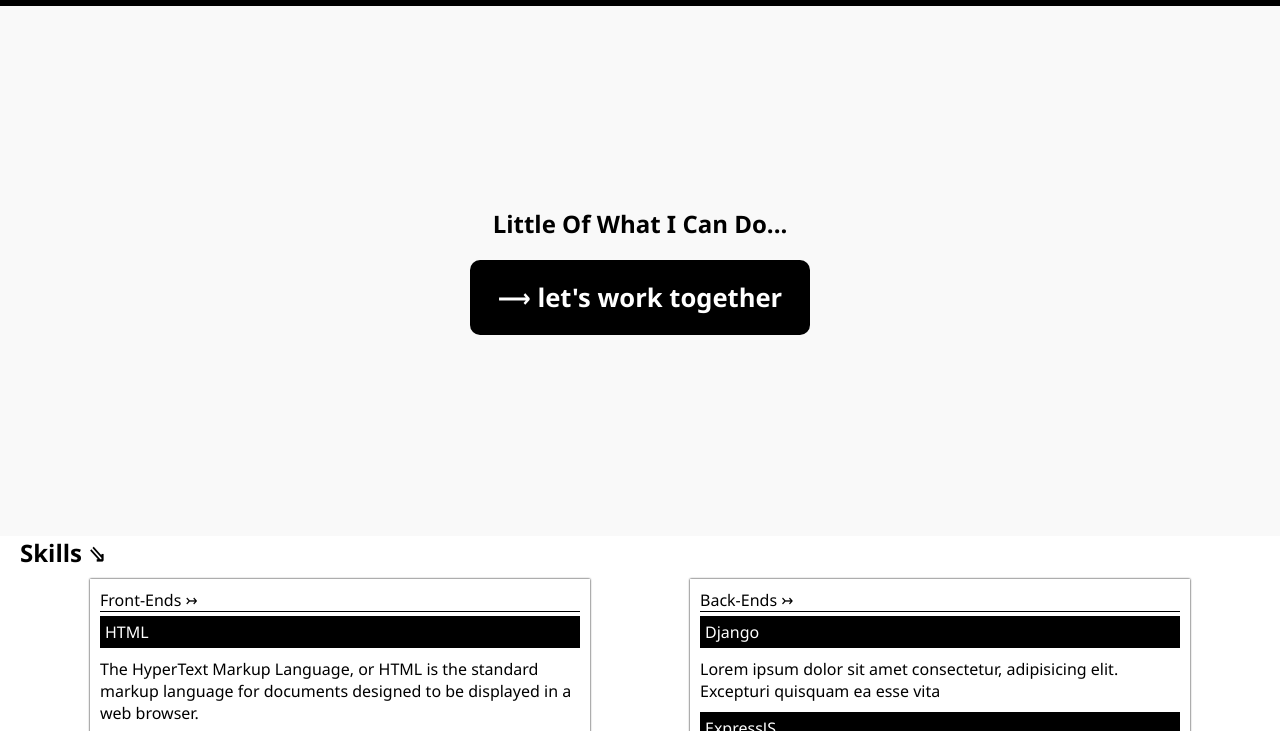
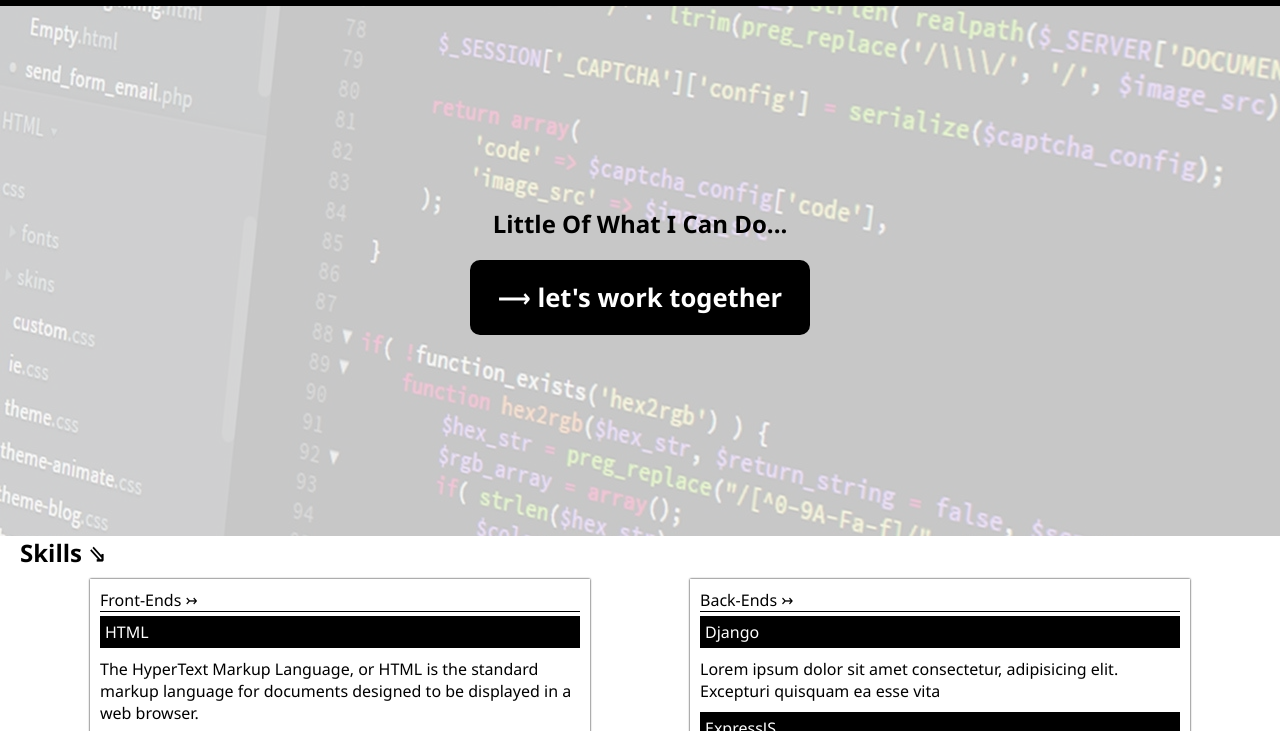
Before and after one commit to jafarjtown/JTech, a plain HTML site: page website/index.html in a window 1280 px wide. Shown: the part 64-795 px from the top of the page. Drawn offline with Linux system fonts and the light colour scheme.

Commit message:
Update styles.css

```diff
--- a/website/assets/css/styles.css
+++ b/website/assets/css/styles.css
@@ -45,7 +45,7 @@ ul > li:hover .link{
     box-sizing: border-box;
     width: 100%;
     height: 530px;
-    background-image: url('/website/assets/imgs/desc.jpg');
+    background-image: url('/website/assets/desc.jpg');
     position: relative;
 }
 .desc{
```
